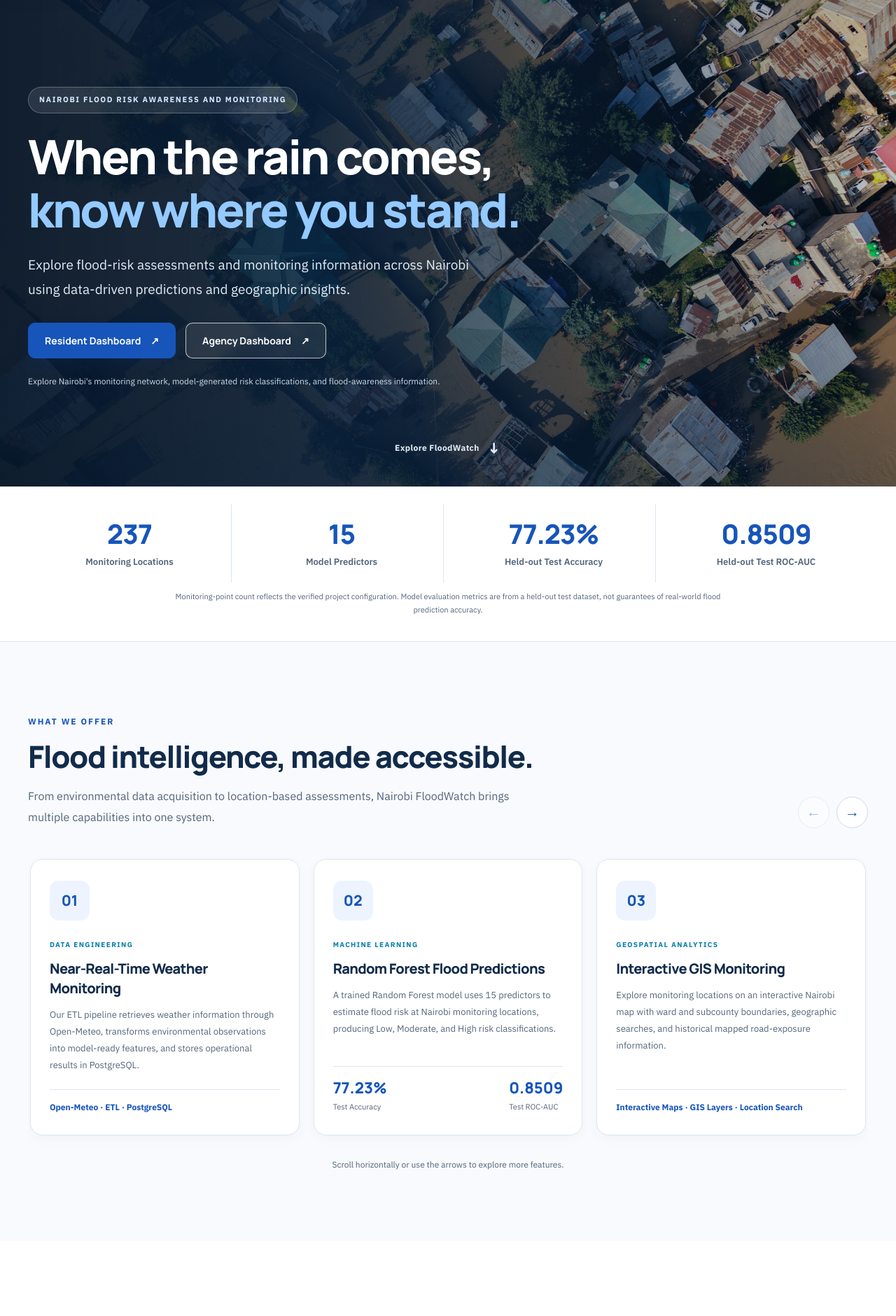
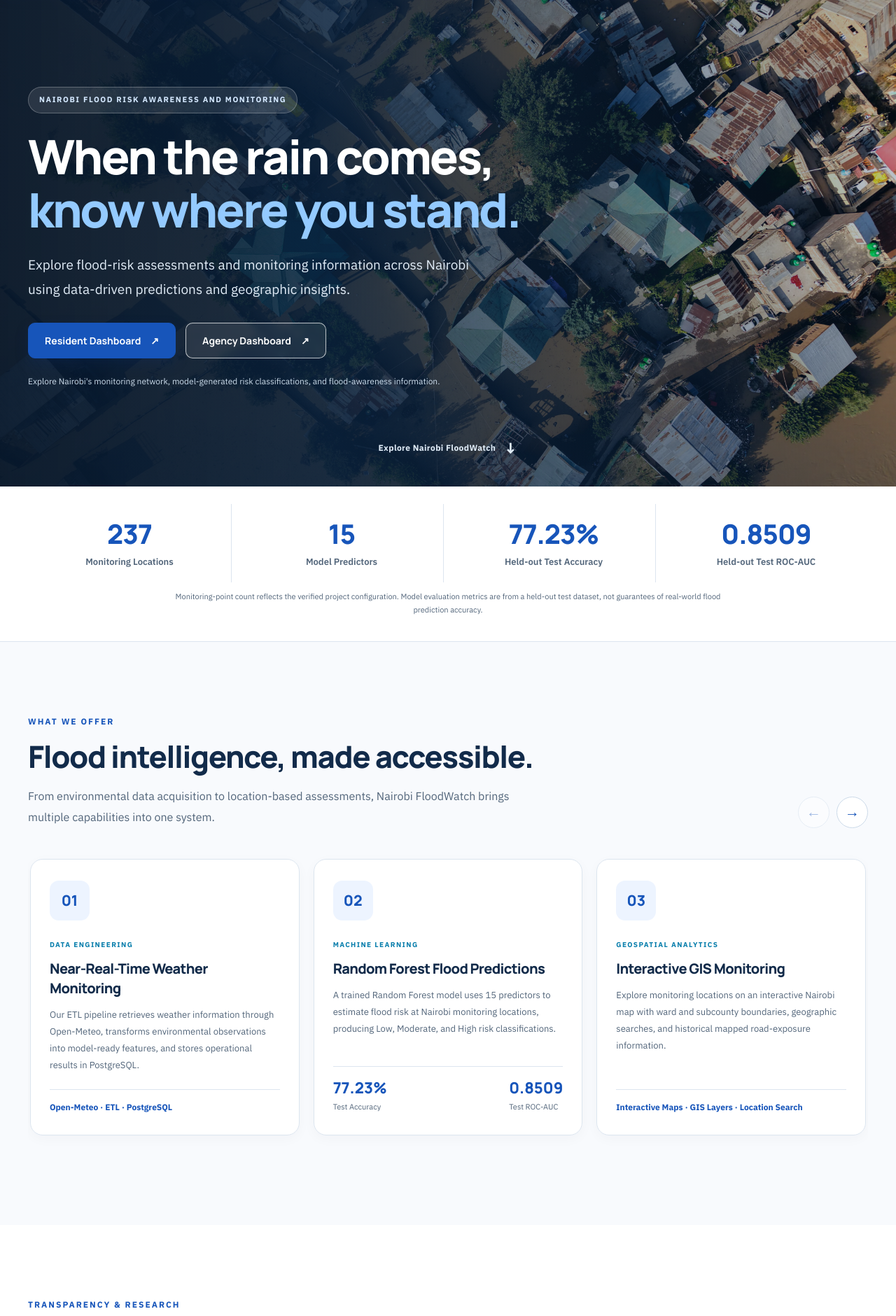
Before and after one commit to SWambati/nairobi_floodwatch, a FastAPI app: page / in a window 1280 px wide. Shown: the part 88-1968 px from the top of the page at 70% size. Run offline with FastAPI, Linux system fonts and the light colour scheme; parts of the project's set-up code (start-up, migrations or seed data) failed here and were passed over.

Commit message:
fix: ensure branding consistency

```diff
--- a/src/web/templates/home.html
+++ b/src/web/templates/home.html
@@ -82,7 +82,7 @@
         </div>
 
         <a class="home-scroll-cue" href="#features">
-            Explore FloodWatch
+            Explore Nairobi FloodWatch
             <span aria-hidden="true">↓</span>
         </a>
     </section>
@@ -224,9 +224,6 @@
                 </article>
             </div>
 
-            <p class="home-carousel-hint">
-                Scroll horizontally or use the arrows to explore more features.
-            </p>
         </div>
     </section>
 
@@ -682,7 +679,7 @@
         <div class="home-footer-bottom">
             <span>
                 © <span id="footerYear">2026</span>
-                Nairobi FloodWatch. Academic Prototype.
+                Nairobi FloodWatch.
             </span>
             <a href="#top">Back to Top ↑</a>
         </div>
```
